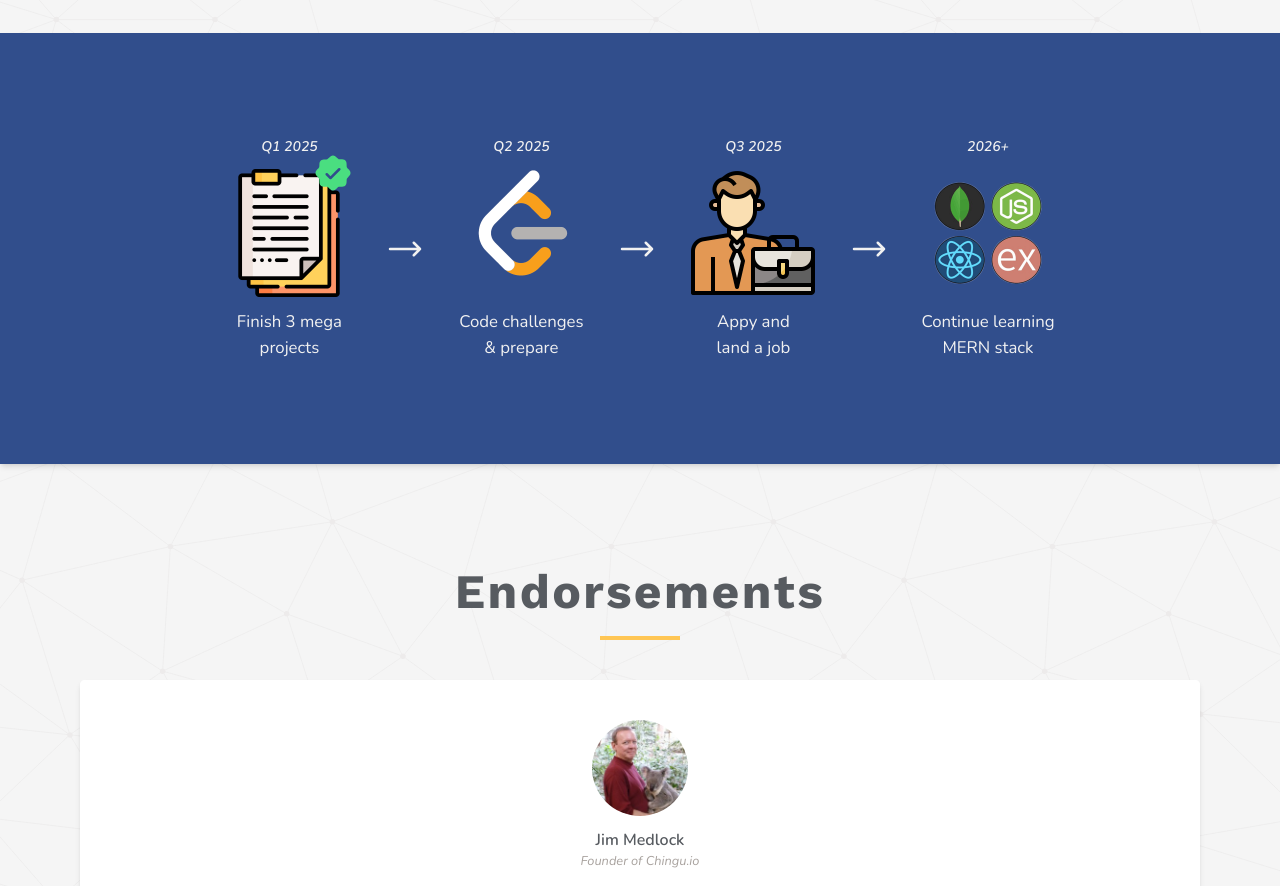
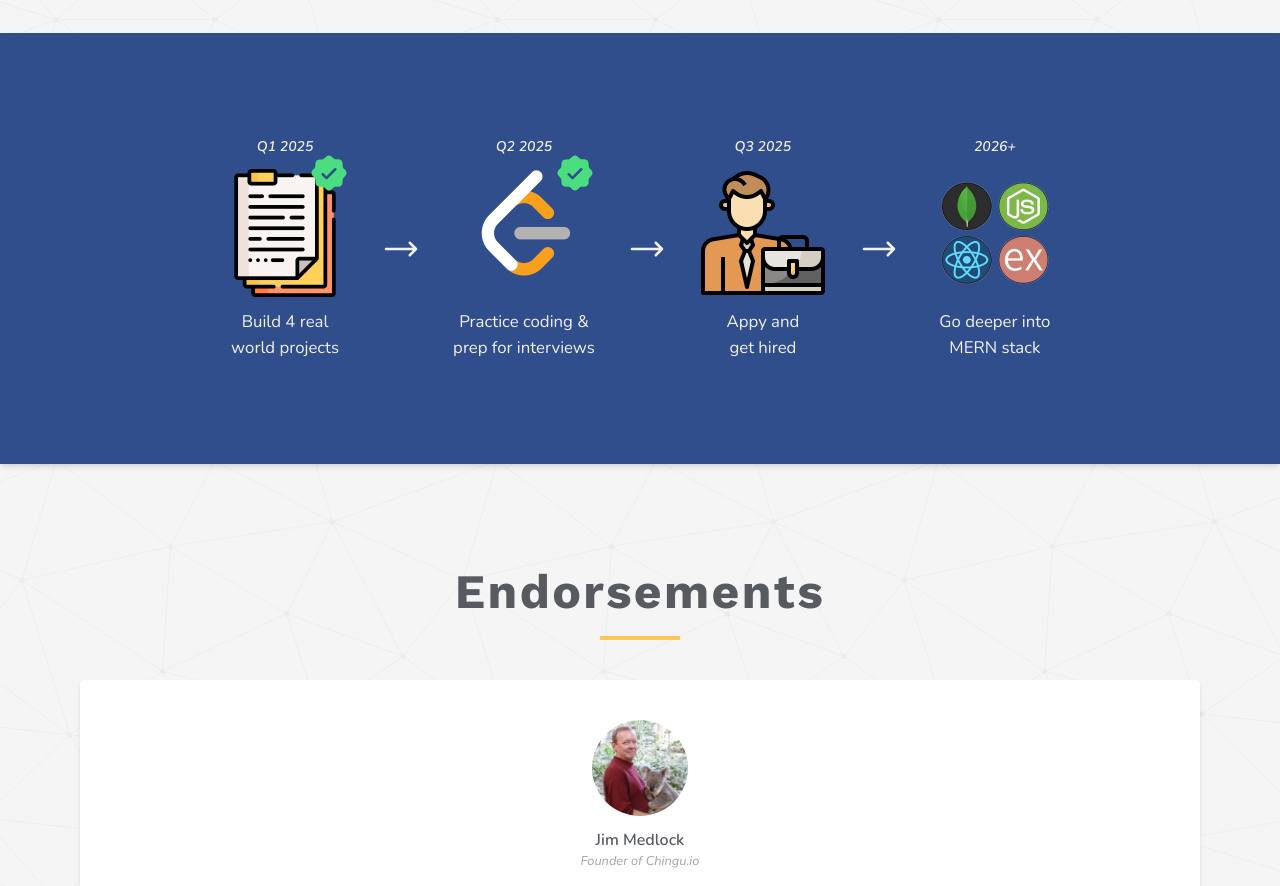
Before and after one commit to Predrag-Jandric/React-Portfolio, a React (Vite) app: page / in a window 1280 px wide. Shown: the part 4160-5046 px from the top of the page. Built offline with nearby package versions, Linux system fonts and the light colour scheme.

Commit message:
will ADD: some finishing touches and live link

```diff
--- a/src/components/Roadmap.jsx
+++ b/src/components/Roadmap.jsx
@@ -38,7 +38,7 @@ export default function Roadmap() {
               alt="symbol of goal"
             />
             <p className="text-body">
-              Finish 3 mega <br /> projects{" "}
+              Build 4 real <br /> world projects{" "}
             </p>
             <PiSealCheckFill className="absolute right-0 top-4 size-10 text-green-400" />
           </div>
@@ -65,7 +65,7 @@ export default function Roadmap() {
           viewport={{ once: true }}
           className="flex flex-col items-center gap-8 text-center md:flex-row md:gap-5 lg:gap-8"
         >
-          <div className="flex w-fit flex-col items-center justify-center gap-3">
+          <div className="relative flex w-fit flex-col items-center justify-center gap-3">
             <p className="text-sm font-semibold italic">Q2 2025</p>
             <img
               className="size-32 object-contain md:size-20 lg:size-32"
@@ -73,9 +73,10 @@ export default function Roadmap() {
               alt="symbol of goal"
             />
             <p className="text-body">
-              Code challenges
-              <br /> & prepare
+              Practice coding &
+              <br /> prep for interviews
             </p>
+            <PiSealCheckFill className="absolute right-0 top-4 size-10 text-green-400" />
           </div>
 
           <motion.span
@@ -108,7 +109,7 @@ export default function Roadmap() {
               alt="symbol of goal"
             />
             <p className="w-24 text-body">
-              Appy and <br /> land a job
+              Appy and <br /> get hired
             </p>
           </div>
           <motion.span
@@ -141,7 +142,7 @@ export default function Roadmap() {
               alt="symbol of goal"
             />
             <p className="text-body">
-              Continue learning
+              Go deeper into
               <br /> MERN stack
             </p>
           </div>
```
Also changed, not shown: 1 other file (tests, documents, lock files or other folders).
